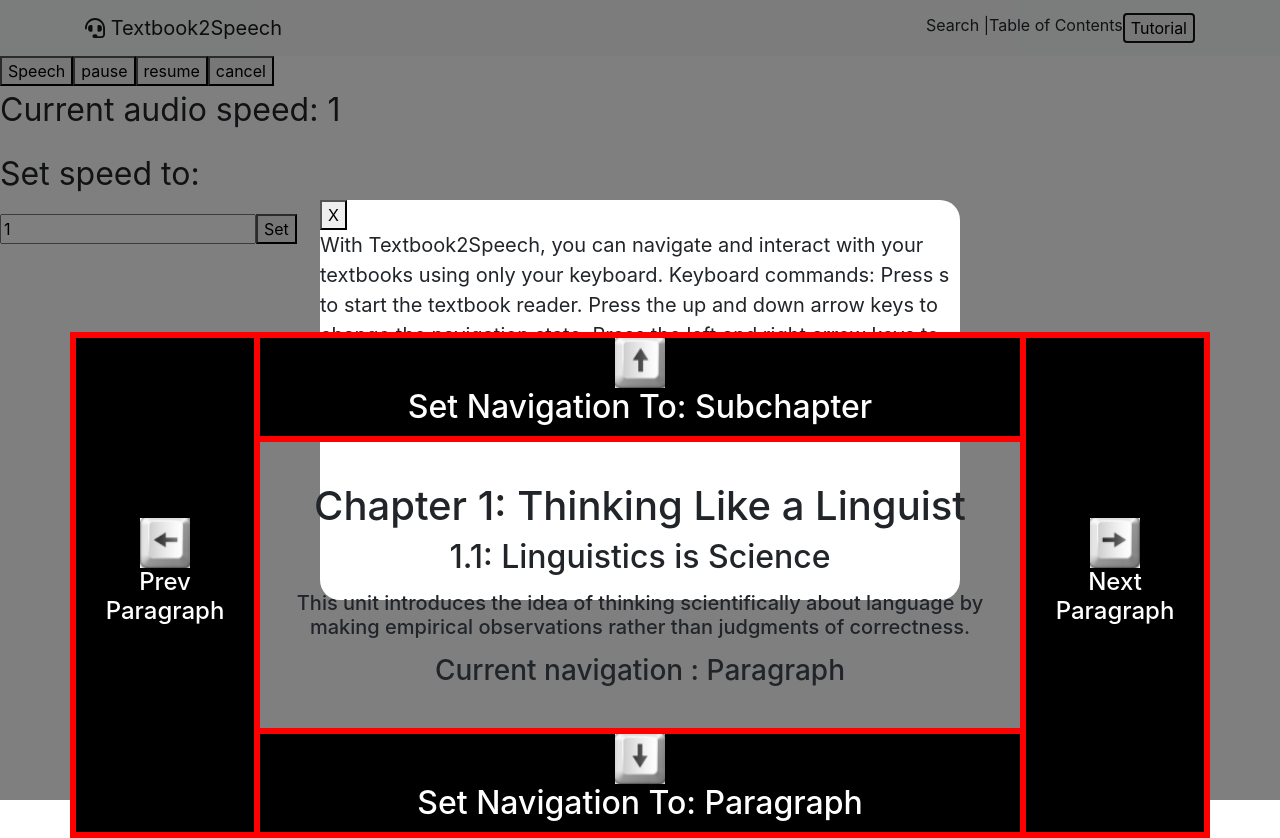
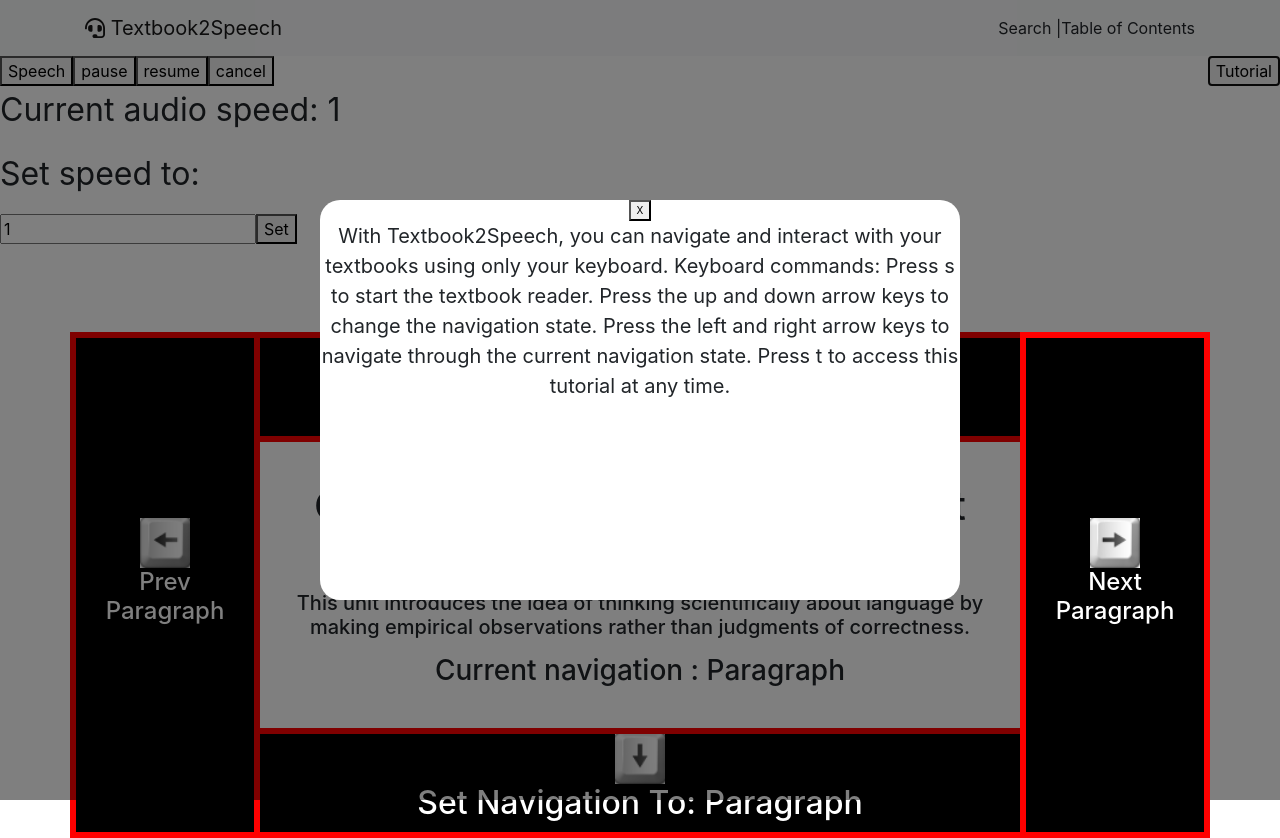
Before and after one commit to FrankSu1996/Textbook2Speech, a React (Create React App) app in the folder client/: page /dashboard in a window 1280 px wide. Both pictures are taken after a click on the button "Tutorial". Built offline with nearby package versions, Linux system fonts and the light colour scheme; the HTML template or start-up script is replaced by a standard one.

Commit message:
Fixed bug where tutorial shows up in background

```diff
--- a/client/package.json
+++ b/client/package.json
@@ -16,9 +16,9 @@
     "invariant": "^2.2.4",
     "js-tokens": "^5.0.0",
     "loose-envify": "^1.4.0",
-    "react": "^16.12.0",
+    "react": "^16.13.1",
     "react-bootstrap": "^1.0.0",
-    "react-dom": "^16.12.0",
+    "react-dom": "^16.13.1",
     "react-native": "^0.61.5",
     "react-native-cli": "^2.0.1",
     "react-native-tts": "^3.1.1",
--- a/client/src/components/Header.js
+++ b/client/src/components/Header.js
@@ -16,13 +16,6 @@ import {faHeadset} from '@fortawesome/free-solid-svg-icons';
 class Header extends Component {
   constructor(props) {
     super(props);
-    this.state = { showTutorial: false }
-  }
-
-  toggleTutorial() {
-    this.setState({
-      showTutorial: !this.state.showTutorial
-    });
   }
 
   render() {
@@ -36,14 +29,9 @@ class Header extends Component {
             <Nav>
               <NavItem>Search |</NavItem>
               <NavItem>Table of Contents</NavItem>
-              <NavItem><button onClick={this.toggleTutorial.bind(this)}> Tutorial</button></NavItem>
             </Nav>
           </Container>
         </Navbar>
-        {this.state.showTutorial ?
-          <Tutorial closePopup={this.toggleTutorial.bind(this)}/>
-          : null
-        }
       </div>
 
     );
--- a/client/src/components/Tutorial.js
+++ b/client/src/components/Tutorial.js
@@ -16,17 +16,26 @@ class Tutorial extends React.Component {
   }
 
   closeTutorial() {
+    speechSynthesis.cancel();
     this.props.closePopup();
-    speechSynthesis.cancel();
+
+  }
+
+  keyPress = (event) => {
+    if (event.keyCode == 84) {
+      this.closeTutorial();
+    }
   }
 
   render() {
     const text = this.state.text;
     return (
-      <div className='popup'>
+      <div className='popup' onKeyPress={this.keyPress} tabIndex="0">
         <div className='popup_inner'>
+
           <button onClick={this.closeTutorial}>X</button>
           <p style={{fontSize: "20px"}}> {this.state.text} </p>
+
         </div>
       </div>
 
--- a/client/src/components/dashboard/dashboard.jsx
+++ b/client/src/components/dashboard/dashboard.jsx
@@ -521,6 +521,7 @@ class Dashboard extends Component {
 
     return (
       <React.Fragment>
+        <button class="float-right" onClick={this.toggleTutorial.bind(this)}> Tutorial</button>
         <button
           onClick={() =>
             this.readAllParagraphsInSubchapter(
```
Also changed, not shown: client/src/home.js (line endings or trailing spaces), 1 other file (tests, documents, lock files or other folders).
